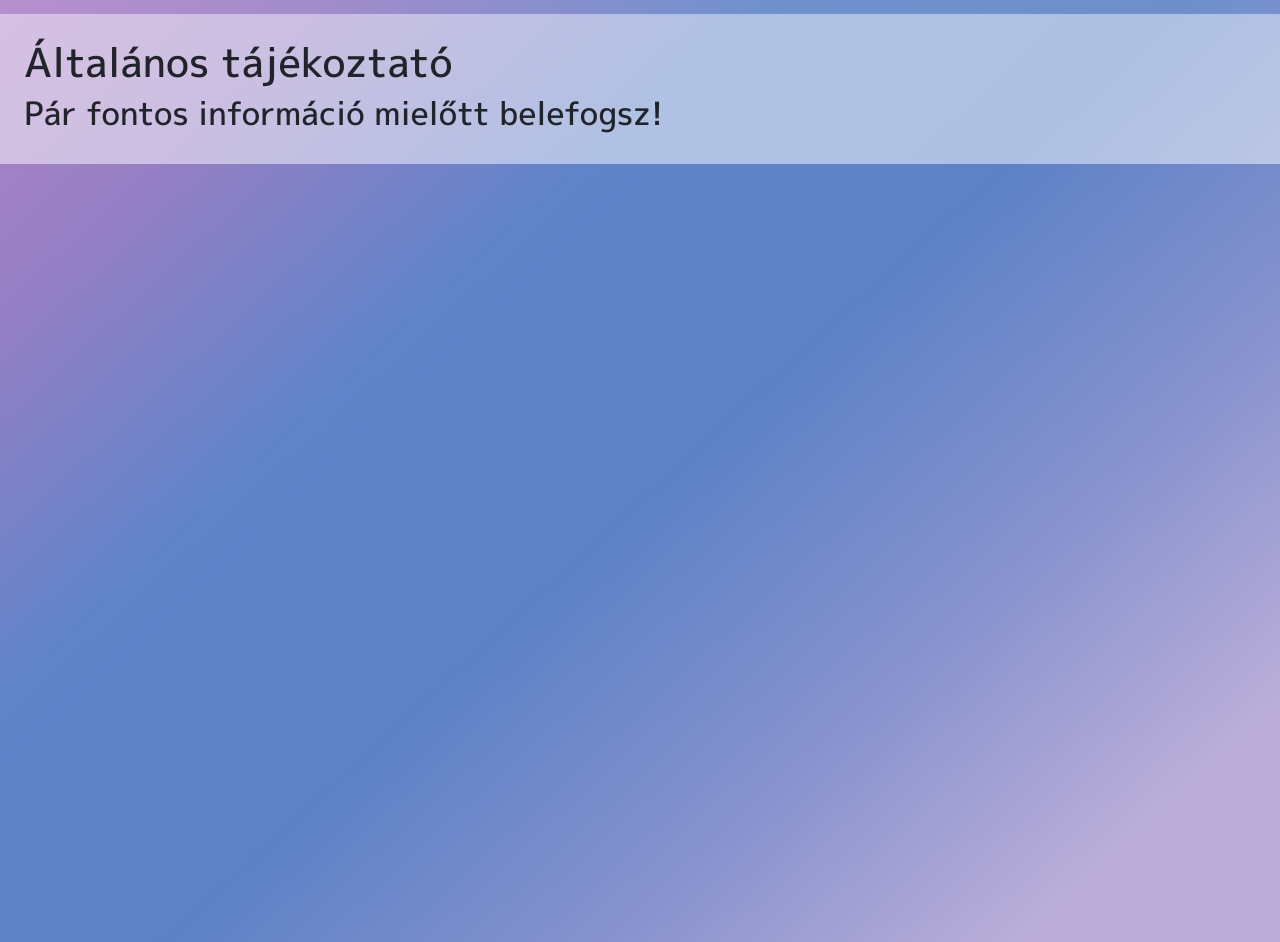
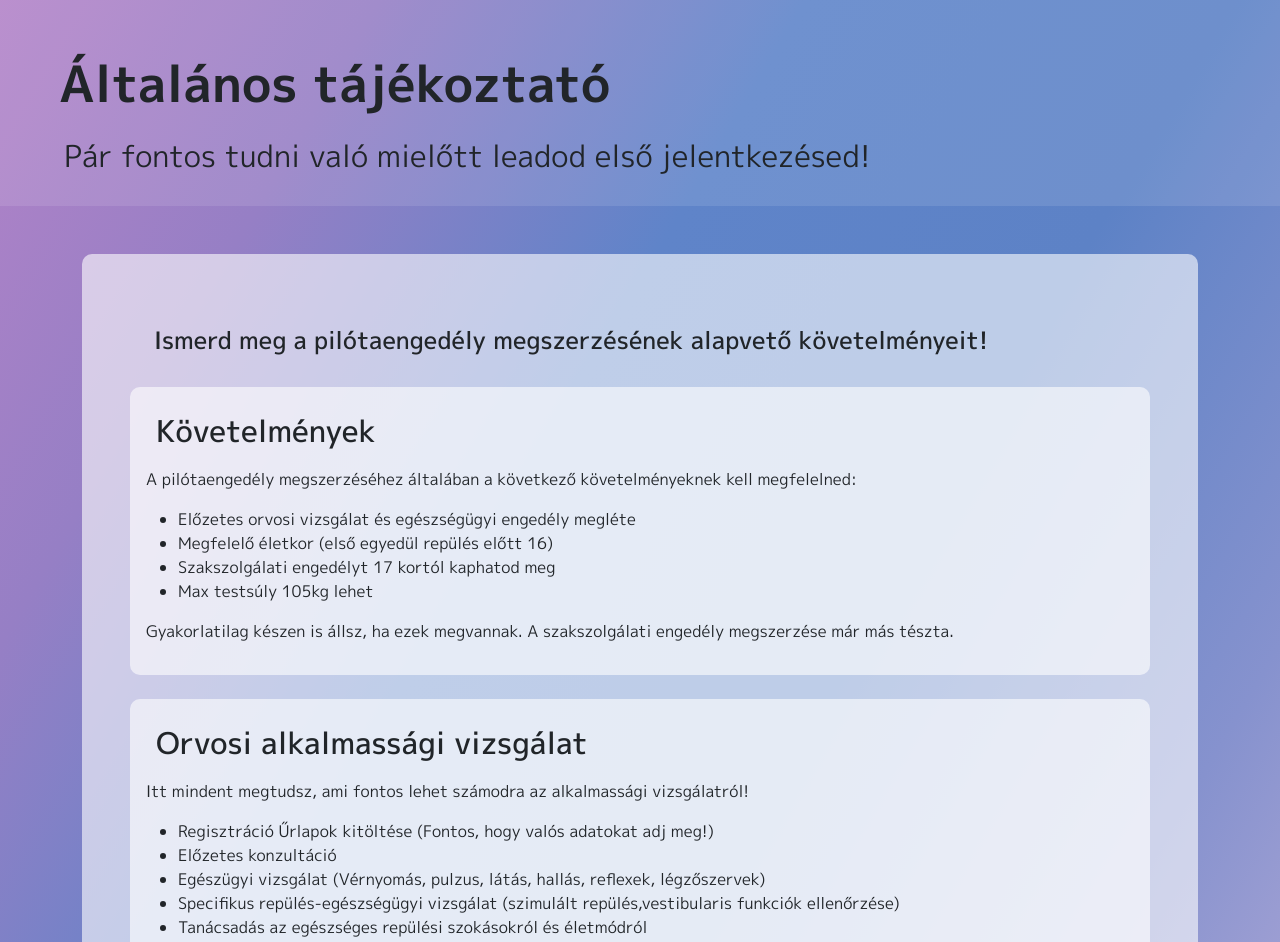
Before and after one commit to KisgyuriBeni/RepuloSuli, an Angular app in the folder frontend/: page /tajekoztato in a window 1280 px wide. Shown: the part 80-1022 px from the top of the page. Built offline with nearby package versions, Linux system fonts and the light colour scheme; sample sign-in values are in the browser's storage.

Commit message:
tajekoztato kesz

```diff
--- a/frontend/src/app/parts/fooldal/fooldal.component.css
+++ b/frontend/src/app/parts/fooldal/fooldal.component.css
@@ -3,7 +3,6 @@
     height: fit-content;
 }
 .welcome-header{
-
     background-color: rgb(255,255,255,0.1)
 }
 .welcome-content{
@@ -15,7 +14,7 @@
 }
 h1{
     margin-left: 40px;
-    font-size: 80px;
+    font-size: 70px;
     font-weight: 600;
     font-style: normal;
 }
--- a/frontend/src/app/parts/fooldal/fooldal.component.html
+++ b/frontend/src/app/parts/fooldal/fooldal.component.html
@@ -13,7 +13,7 @@
     <div class="row">
         <div class="col-auto me-auto" >
           <h1>
-            Fun-Fly
+           Üdvözöl a Fun-Fly csapata!
           </h1>
           <h2 id="h2header">
             Repülj velünk először
--- a/frontend/src/app/parts/jelentk/jelentk.component.css
+++ b/frontend/src/app/parts/jelentk/jelentk.component.css
@@ -9,13 +9,17 @@
     border-radius: 10px;
     transition: transform 0.3s ease;
 }
+#h2header{
+    margin-top: 10px;
+    margin-left: 40px;
+    font-weight: 400;
+    font-size: 30px;
+}
 #h1header{
-    margin-left: 30px;
-    padding: 20px;
-}
-#h2header{
-    margin-left: 60px;
-    margin-top: 15px;
+    margin-left: 25px;
+    padding: 15px;
+    font-weight: bold;
+    font-size: 50px;
 }
 .card:hover {
     transform: translateY(-5px);
--- a/frontend/src/app/parts/tajekoztato/tajekoztato.component.css
+++ b/frontend/src/app/parts/tajekoztato/tajekoztato.component.css
@@ -2,5 +2,28 @@
     min-height: 100vh;
 }
 .header{
-    background-color: rgb(255, 255, 255, 0.5);
+    background-color: rgb(255, 255, 255, 0.1);
 }
+#h2header{
+    margin-top: 10px;
+    margin-left: 40px;
+    font-weight: 400;
+    font-size: 30px;
+}
+#h1header{
+    margin-left: 20px;
+    padding: 15px;
+    font-weight: bold;
+    font-size: 50px;
+}
+.card {
+    background-color: rgba(255, 255, 255, 0.6);
+    border-radius: 10px;
+    border: none;
+}
+h5{
+    font-size: 30px;
+    font-weight: 500;
+    padding: 10px;
+
+}
--- a/frontend/src/app/parts/tajekoztato/tajekoztato.component.html
+++ b/frontend/src/app/parts/tajekoztato/tajekoztato.component.html
@@ -1,11 +1,85 @@
 <div class="header p-4">
-    <h1>
+    <h1 id="h1header">
         Általános tájékoztató
     </h1>
-    <h2>
-        Pár fontos információ mielőtt belefogsz!
+    <h2 id="h2header">
+        Pár fontos tudni való mielőtt leadod első jelentkezésed!
     </h2>
 </div>
 <div class="container">
-
+    <div class="card mt-5 p-5">
+        <h4 class="p-4">Ismerd meg a pilótaengedély megszerzésének alapvető követelményeit!</h4>
+        <div class="card p-3 mb-4">
+            <h5>Követelmények</h5>
+            <p>A pilótaengedély megszerzéséhez általában a következő követelményeknek kell megfelelned:</p>
+                <ul>
+                  <li>Előzetes orvosi vizsgálat és egészségügyi engedély megléte</li>
+                  <li>Megfelelő életkor (első egyedül repülés előtt 16)</li>
+                  <li>Szakszolgálati engedélyt 17 kortól kaphatod meg</li>
+                  <li>Max testsúly 105kg lehet</li>
+                </ul>
+            <p>Gyakorlatilag készen is állsz, ha ezek megvannak. A szakszolgálati engedély megszerzése már más tészta.</p>
+        </div>
+        <div class="card mb-4 p-3">
+            <h5>Orvosi alkalmassági vizsgálat</h5>
+            <p>Itt mindent megtudsz, ami fontos lehet számodra az alkalmassági vizsgálatról!</p>
+            <ul>
+                <li>
+                    Regisztráció
+                    Űrlapok kitöltése (Fontos, hogy valós adatokat adj meg!)
+                </li>
+                <li>
+                    Előzetes konzultáció
+                </li>
+                <li>
+                    Egészügyi vizsgálat (Vérnyomás, pulzus, látás, hallás, reflexek, légzőszervek)
+                </li>
+                <li>
+                    Specifikus repülés-egészségügyi vizsgálat (szimulált repülés,vestibularis funkciók ellenőrzése)
+                </li>
+                <li>
+                    Tanácsadás az egészséges repülési szokásokról és életmódról
+                </li>
+                <li>
+                    Az orvos kiadja az egészségügyi alkalmassági tanúsítványt
+                </li>
+                <li>
+                    További tanácsadás, ha szűkséges
+                </li>
+            </ul>
+            <p class="mb-2">Az alkalmassági vizsgálat ára: <span>200 €</span></p>
+            <p>Amire szűkséged lehet:</p>
+            <ul class="mb-2">
+                <li>személyi igazolvány vagy útlevél</li>
+                <li>Korábbi orvosi dokkumentumok, melyeket a magán orvosunk megvizsgál</li>
+                <li>Tartós betegség, gyógyszer szedésről szóló dokkumentumok</li>
+                <li>Korábbi orvosi tanúsítványok vagy vizsgálati eredmények</li>
+                <li>Vizsgálati díj, fizetés a helyszínen!</li>
+            </ul>
+            <p>A vizsgálat helyszíne :</p>
+            <ul>
+                <li>Budapest Mester utca 12. 4/13b</li>
+                <li>Miskolc Harangláb út 7.</li>
+            </ul>
+        </div>
+        <div class="card p-3 mb-4">
+            <h5>Jelentkezés menete</h5>
+            <p>
+                A következőkben ki kell tölsd az adatlapod, melynek szerepe elengedhetetlen a tanfolyamokra való jelentkezést tekintve. Ezt a profilodon tudod majd megtenni, így tudunk majd azonosítani téged.
+                Ez után a weboldalunkon, a tanfolyamoknál megadod, hogy rendelkezel e már szakszolgálati engedéllyel vagy sem, illetve, hogy rendelkezel e érvényes alkalmassági vizsgálattal.
+                A leadott jelentkezéseidet te is megtekintheted szintén a profilodon, ahol továbbá tévedés esetén lemondani is tudod, melyről értesülünk.
+            </p>
+        </div>
+        <div class=" card p-3 mb-4">
+            <h5>Tanfolyam menete és megkezdése</h5>
+            <p>Ha minden papírod megfelelt és sikeresen jelentkeztél, email-ben kapni fogsz egy értesítőt. A partner oktatóval fogod felvenni a kapcsolatot, akivel részletesen megfogjátok beszélni a következő lépést a tanfolyam elvégzéséhez.</p>
+        </div>
+        <div class="card p-3 text-center">
+            <h4>Köszönjük, hogy minket választottál!</h4>
+            <p>Itt tovább léphetsz a tanfolyamok megtekintéséhez</p>
+            <div>
+                <button type="button" class="btn btn-light" routerLink="/jelentkezes">Tovább</button>
+            </div>
+        </div>
+    </div>
 </div>
```
Also changed, not shown: frontend/src/assets/images/pilot3.png (added), frontend/src/assets/images/propi.png (deleted).
